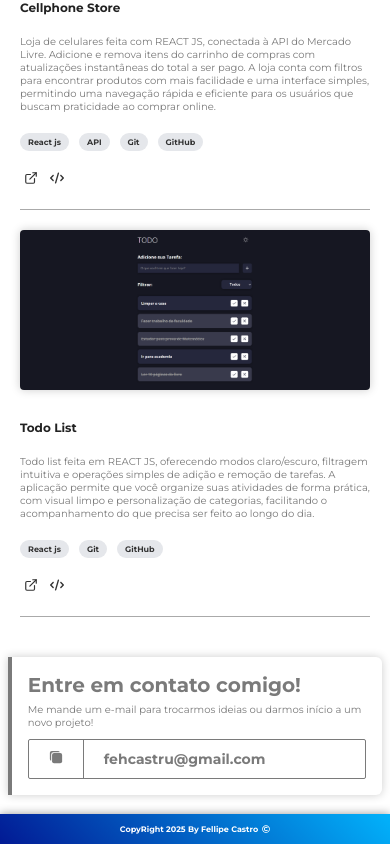
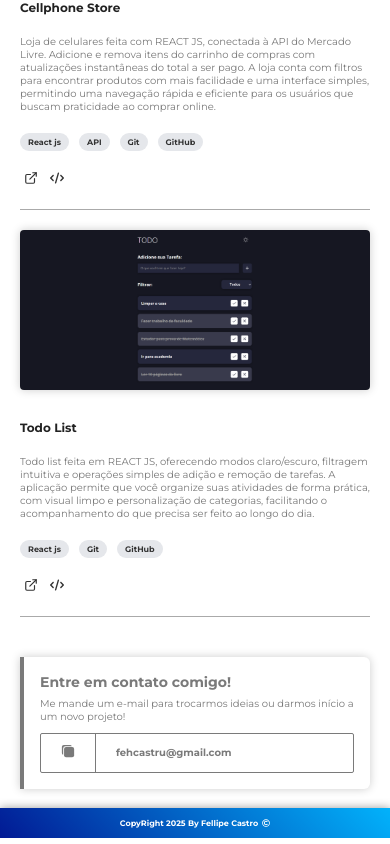
Before and after one commit to FellipeCastro/fellipecastro, a React (Vite) app: page / in a window 390 px wide. Shown: the part 2623-3467 px from the top of the page. Built offline with nearby package versions, Linux system fonts and the light colour scheme.

Commit message:
Responsivo atualizado

```diff
--- a/src/components/Contact/Contact.jsx
+++ b/src/components/Contact/Contact.jsx
@@ -1,6 +1,6 @@
+import { useState } from "react";
 import { IoCopy } from "react-icons/io5";
 import styles from "./Contact.module.css";
-import { useState } from "react";
 
 function Contact() {
     const [emailCopied, setEmailCopied] = useState(false);
--- a/src/components/Contact/Contact.module.css
+++ b/src/components/Contact/Contact.module.css
@@ -1,5 +1,5 @@
 .contact {
-    padding: 5% 2%;
+    padding: 5% 2rem;
 }
 
 .container {
@@ -48,6 +48,20 @@
     font-weight: bold;
 }
 
+@media (max-width: 992px) {
+    .container {
+        padding: 3rem 2rem;
+    }
+
+    .textContainer h2 {
+        font-size: 1.6rem;
+    }
+
+    .emailContainer span {
+        font-size: 1.2rem;
+    }
+}
+
 @media (max-width: 768px) {
     .container {
         display: flex;
@@ -57,8 +71,16 @@
         padding: 2em;
     }
 
+    .textContainer h2 {
+        font-size: 1.4rem;
+    }
+
     .emailContainer {
         width: 100%;
+    }
+
+    .emailContainer span {
+        font-size: 1rem;
     }
 }
 
```
